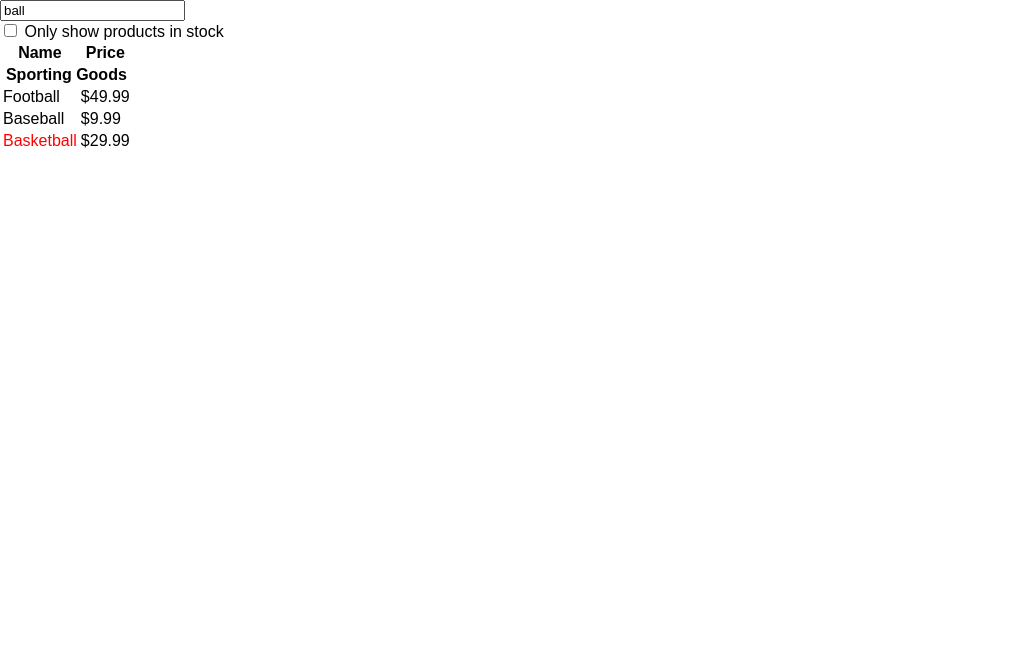
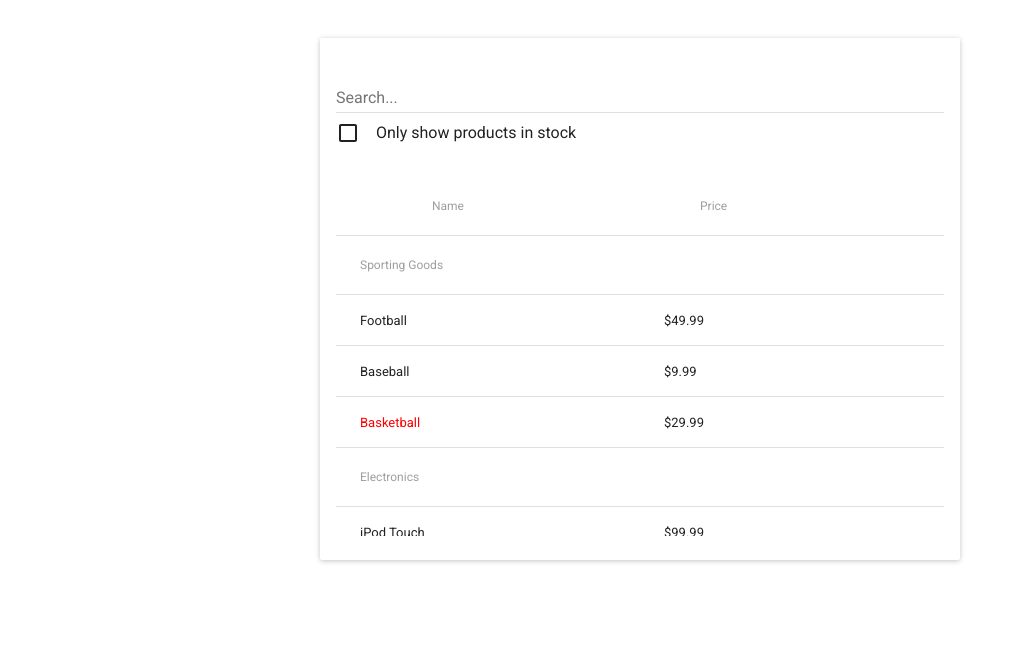
Before and after one commit to ionMoraru/thinkingInReact, a React app: page / in a window 1280 px wide. Shown: the whole page, without its empty margins (0-1025 px from the left). Built offline with nearby package versions, Linux system fonts and the light colour scheme.

Commit message:
add material ui

```diff
--- a/package.json
+++ b/package.json
@@ -3,6 +3,7 @@
   "version": "0.1.0",
   "private": true,
   "dependencies": {
+    "material-ui": "^0.19.2",
     "react": "^16.0.0",
     "react-dom": "^16.0.0",
     "react-scripts": "1.0.14"
--- a/public/index.html
+++ b/public/index.html
@@ -20,6 +20,7 @@
       Learn how to configure a non-root public URL by running `npm run build`.
     -->
     <title>React App</title>
+    <link href="https://fonts.googleapis.com/css?family=Roboto" rel="stylesheet">
   </head>
   <body>
     <noscript>
--- a/src/components/SearchBar.js
+++ b/src/components/SearchBar.js
@@ -1,4 +1,6 @@
 import React, { Component } from 'react';
+import TextField from 'material-ui/TextField';
+import Checkbox from 'material-ui/Checkbox';
 
 class SearchBar extends Component {
     constructor(props) {
@@ -20,21 +22,21 @@ class SearchBar extends Component {
         const { filterText, inStockOnly } = this.props;
 
         return (
-            <form>
-                <input
+            <form >
+                <TextField
+                    id="text-field-default"
                     type="text"
                     placeholder="Search..."
+                    value={filterText}
                     onChange={this.handleFilterTextChange}
-                    value={filterText}
+                    fullWidth={true}
                 />
                 <br />
-                <input
-                    type="checkbox"
+                <Checkbox
+                    label="Only show products in stock"
                     checked={inStockOnly}
-                    onChange={this.handleInStockChange}
+                    onCheck={this.handleInStockChange}
                 />
-                {' '}
-                Only show products in stock
             </form>
         );
     }
--- a/src/containers/FilterableProductTable.js
+++ b/src/containers/FilterableProductTable.js
@@ -1,13 +1,20 @@
 import React, { Component } from 'react';
+import { Card, CardHeader, CardText } from 'material-ui/Card';
 import SearchBar from '../components/SearchBar';
 import ProductTable from './ProductTable';
 
+const styles = {
+    width: '50%',
+    margin: '3% auto',
+    display: 'flex',
+    justifyContent: 'center'
+}
 
-class FilterableProductTable extends React.Component {
+class FilterableProductTable extends Component {
     constructor(props) {
       super(props);
       this.state = {
-        filterText: 'ball',
+        filterText: '',
         inStockOnly: false
       };
 
@@ -29,19 +36,23 @@ class FilterableProductTable extends React.Component {
 
     render() {
       return (
-        <div>
+        <Card style={styles}>
+            <CardHeader>
                 <SearchBar
                   filterText={this.state.filterText}
                   inStockOnly={this.state.inStockOnly}
                   onFilterTextChange={this.handleFilterTextChange}
                   onInStockChange={this.handleInStockChange}
                 />
+            </CardHeader>
+            <CardText>
                 <ProductTable
                   products={this.props.products}
                   filterText={this.state.filterText}
                   inStockOnly={this.state.inStockOnly}
                 />
-        </div>
+            </CardText>
+        </Card>
       );
     }
   }
--- a/src/containers/ProductCategoryRow.js
+++ b/src/containers/ProductCategoryRow.js
@@ -1,14 +1,18 @@
 import React, { Component } from 'react';
+import {
+    TableHeaderColumn,
+    TableRow
+  } from 'material-ui/Table';
 
 class ProductCategoryRow extends Component {
     render() {
         const category = this.props.category;
         return (
-            <tr>
-                <th colSpan="2">
+            <TableRow>
+                <TableHeaderColumn colSpan="2">
                  {category}
-                </th>
-            </tr>
+                </TableHeaderColumn>
+            </TableRow>
         );
     }
 }
--- a/src/containers/ProductRow.js
+++ b/src/containers/ProductRow.js
@@ -1,4 +1,8 @@
 import React, { Component } from 'react';
+import {
+    TableRow,
+    TableRowColumn,
+  } from 'material-ui/Table';
 
 class ProductRow extends Component {
     render() {
@@ -10,10 +14,10 @@ class ProductRow extends Component {
             </span>;
 
         return (
-            <tr>
-              <td>{name}</td>
-              <td>{product.price}</td>
-            </tr>
+            <TableRow>
+              <TableRowColumn>{name}</TableRowColumn>
+              <TableRowColumn>{product.price}</TableRowColumn>
+            </TableRow>
           );
     }
 }
--- a/src/containers/ProductTable.js
+++ b/src/containers/ProductTable.js
@@ -1,6 +1,13 @@
 import React, { Component } from 'react';
 import ProductCategoryRow from './ProductCategoryRow';
 import ProductRow from './ProductRow';
+import {
+    Table,
+    TableBody,
+    TableHeader,
+    TableHeaderColumn,
+    TableRow,
+  } from 'material-ui/Table';
 
 class ProductTable extends Component {
     render() {
@@ -31,15 +38,17 @@ class ProductTable extends Component {
         });
 
         return (
-            <table>
-              <thead>
-                <tr>
-                  <th>Name</th>
-                  <th>Price</th>
-                </tr>
-              </thead>
-              <tbody>{rows}</tbody>
-            </table>
+            <Table fixedHeader={true} height={'300px'}>
+                <TableHeader displaySelectAll={false}>
+                    <TableRow>
+                    <TableHeaderColumn>Name</TableHeaderColumn>
+                    <TableHeaderColumn>Price</TableHeaderColumn>
+                    </TableRow>
+                </TableHeader>
+                <TableBody displayRowCheckbox={false}>
+                    {rows}
+                </TableBody>
+            </Table>
           );
     }
 }
--- a/src/index.js
+++ b/src/index.js
@@ -1,5 +1,6 @@
 import React from 'react';
 import ReactDOM from 'react-dom';
+import MuiThemeProvider from 'material-ui/styles/MuiThemeProvider';
 import './index.css';
 import FilterableProductTable from './containers/FilterableProductTable';
 import registerServiceWorker from './registerServiceWorker';
@@ -13,5 +14,11 @@ const PRODUCTS = [
     {category: 'Electronics', price: '$199.99', stocked: true, name: 'Nexus 7'}
   ];
 
-ReactDOM.render(<FilterableProductTable products={PRODUCTS} />, document.getElementById('root'));
+const App = () => (
+    <MuiThemeProvider>
+        <FilterableProductTable products={PRODUCTS} />
+    </MuiThemeProvider>
+);
+
+ReactDOM.render(<App />, document.getElementById('root'));
 registerServiceWorker();
```
Lines whose indentation alone changed are shown as unchanged.
